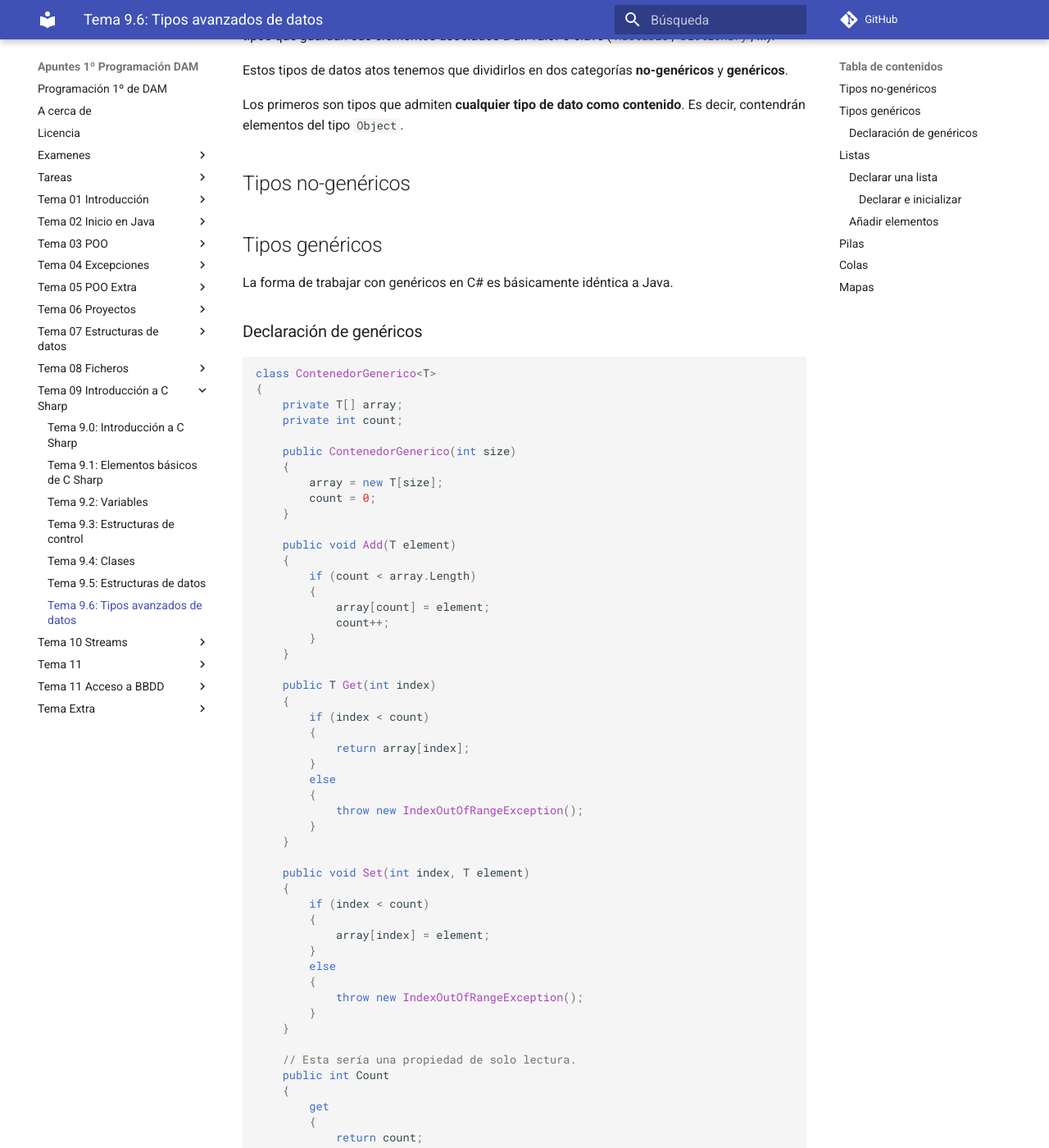
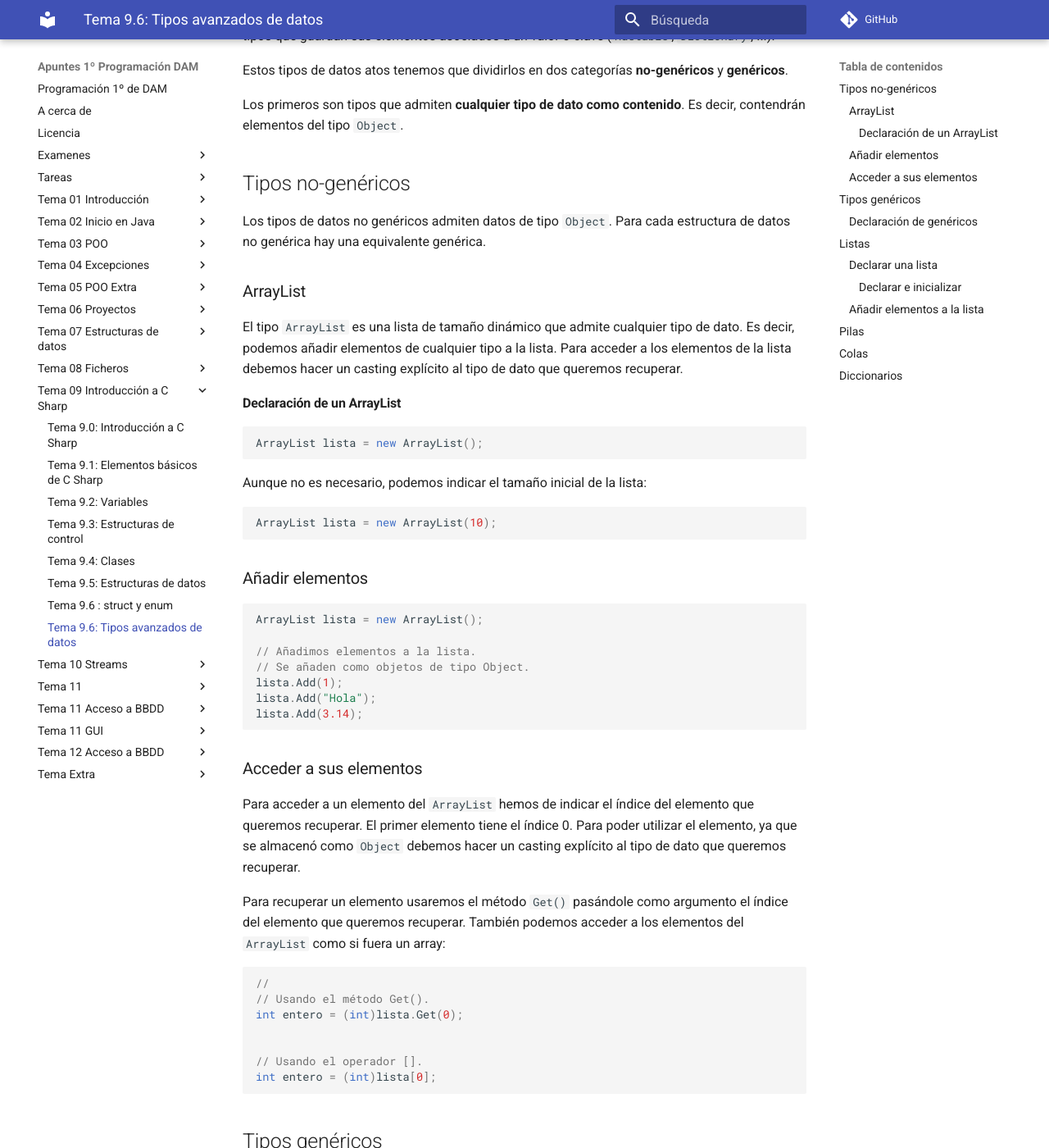
Before and after one commit to mmourazos/DAM_PR_Apuntes, an MkDocs documentation site: the page built from docs/Tema 09 - Introducción a C Sharp/Tema - 9.7 - Tipos avanzados.md, in a window 1280 px wide and 1400 px high, scrolled down 225 px. Shown: the whole window at 82% size. Built offline with MkDocs 1.6.1 and Material for MkDocs 9.7.7, drawn with Linux system fonts in a browser that asks for light colours; comment, search, counter and statistics services are not loaded; some of the changed text lies outside the part shown.

````diff
--- a/docs/Tema 09 - Introducción a C Sharp/Tema - 9.6 - Tipos avanzados.md
+++ b/docs/Tema 09 - Introducción a C Sharp/Tema - 9.7 - Tipos avanzados.md
@@ -7,6 +7,54 @@
 Los primeros son tipos que admiten **cualquier tipo de dato como contenido**. Es decir, contendrán elementos del tipo `Object`.
 
 ## Tipos no-genéricos
+
+Los tipos de datos no genéricos admiten datos de tipo `Object`. Para cada estructura de datos no genérica hay una equivalente genérica.
+
+### ArrayList
+
+El tipo `ArrayList` es una lista de tamaño dinámico que admite cualquier tipo de dato. Es decir, podemos añadir elementos de cualquier tipo a la lista. Para acceder a los elementos de la lista debemos hacer un casting explícito al tipo de dato que queremos recuperar.
+
+#### Declaración de un ArrayList
+
+```c#
+ArrayList lista = new ArrayList();
+```
+
+Aunque no es necesario, podemos indicar el tamaño inicial de la lista:
+
+```c#
+ArrayList lista = new ArrayList(10);
+```
+
+### Añadir elementos
+
+```c#
+ArrayList lista = new ArrayList();
+
+// Añadimos elementos a la lista.
+// Se añaden como objetos de tipo Object.
+lista.Add(1);
+lista.Add("Hola");
+lista.Add(3.14);
+
+```
+
+### Acceder a sus elementos
+
+Para acceder a un elemento del `ArrayList` hemos de indicar el índice del elemento que queremos recuperar. El primer elemento tiene el índice 0.
+Para poder utilizar el elemento, ya que se almacenó como `Object` debemos hacer un casting explícito al tipo de dato que queremos recuperar.
+
+Para recuperar un elemento usaremos el método `Get()` pasándole como argumento el índice del elemento que queremos recuperar. También podemos acceder a los elementos del `ArrayList` como si fuera un array:
+
+```c#
+//
+// Usando el método Get().
+int entero = (int)lista.Get(0);
+
+
+// Usando el operador [].
+int entero = (int)lista[0];
+```
 
 ## Tipos genéricos
 
@@ -102,7 +150,7 @@
 List<int> listaEnteros = new List<int>() {1, 2, 3, 4, 5};
 ```
 
-### Añadir elementos
+### Añadir elementos a la lista
 
 Para añadir elementos (al final de la lista) usaremos el método `Add`:
 
@@ -132,8 +180,6 @@
 
 ## Pilas
 
-
 ## Colas
 
-
-## Mapas
+## Diccionarios
````
Also changed, not shown: docs/Tema 09 - Introducción a C Sharp/Tema - 9.6 - Struct y Enum.md (added, +13 -0 lines), docs/Tema 10 - Streams/Tema 10.0 - Sreams.md (+2 -2 lines), docs/Tema 11 - GUI/Tema - 11.0 - WPF.md (added, +11 -0 lines), docs/Tema 12 - Acceso a BBDD/Tema - 12.0 - Conexión a BD.md (added, +18 -0 lines), docs/Tema 12 - Acceso a BBDD/Tema - 12.1 - BBDD con LINQ.md (added).
